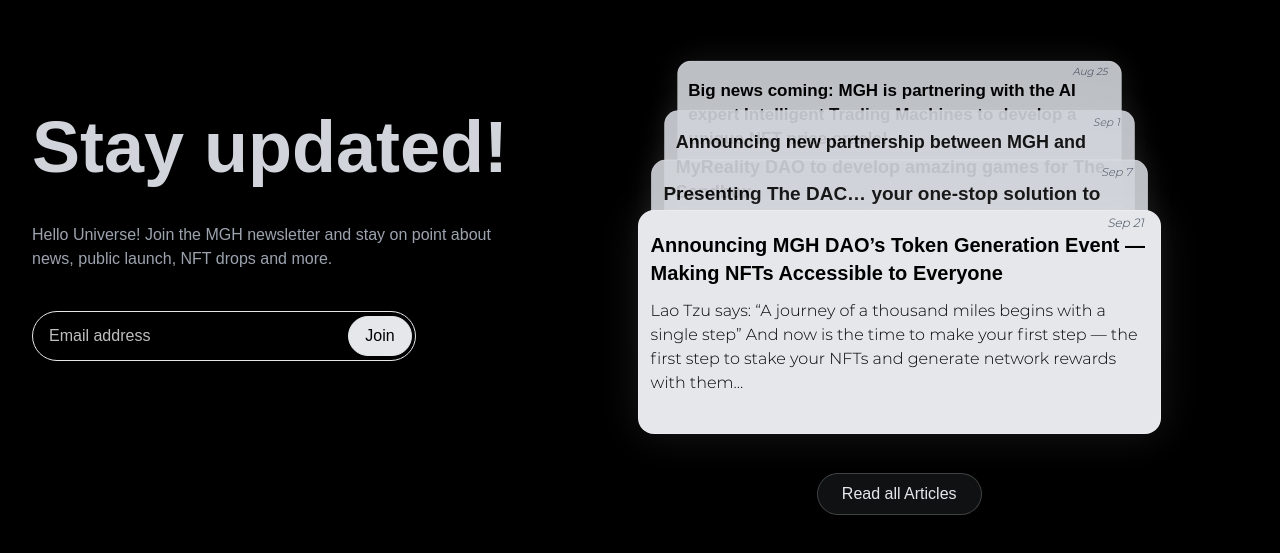
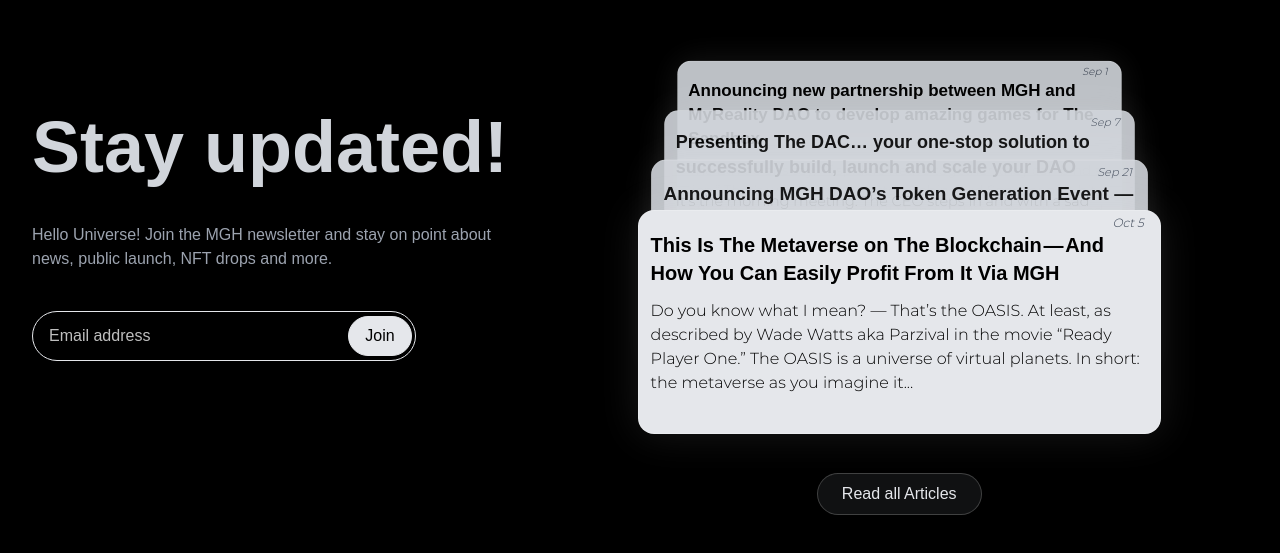
Before and after one commit to thehubdao/HUB-Website, a Next.js app: page / in a window 1280 px wide. Shown: the part 5714-6267 px from the top of the page. Built offline with nearby package versions, Linux system fonts and the light colour scheme; a web font is replaced by a local one.

Commit message:
refactoring

```diff
--- a/components/NFTCard.tsx
+++ b/components/NFTCard.tsx
@@ -5,7 +5,7 @@
     return (
 
         <a href={link} target="_blank">
-            <div className={`${classes} group shadow-colorbottom relative hover:opacity-100 hover:z-50 scale-100 flex flex-col w-full xl:w-56 rounded-2xl bg-gray-400 bg-opacity-10 transform transition duration-300 ease-in-out hover:shadow-color border border-white border-opacity-20 hover:border-opacity-70 cursor-pointer`}>
+            <div className={`${classes} hover:scale-105 xl:hover:scale-120 opacity-90 group shadow-colorbottom relative hover:opacity-100 hover:z-50 scale-100 flex flex-col w-full xl:w-56 rounded-2xl bg-gray-400 bg-opacity-10 transform transition duration-300 ease-in-out hover:shadow-color border border-white border-opacity-20 hover:border-opacity-70 cursor-pointer`}>
 
                 <div className="relative text-center h-72 w-full pb-full">
                     <Image className="rounded-2xl object-cover" src={img} layout="fill" />
--- a/components/NFTs.tsx
+++ b/components/NFTs.tsx
@@ -24,12 +24,12 @@
                 </div>
 
                 <div className="grid grid-cols-1 sm:grid-cols-2 md:grid-cols-3 xl:grid-cols-6 gap-5 w-full xl:w-2/4 transform xl:-translate-x-36 max-w-6xl">
-                    <NFTCard classes="z-50 xl:scale-115 hover:scale-105 xl:hover:scale-120 opacity-90" img={"/images/NFTs/unnamed-7.png"} title="The immersion of Light" link="https://opensea.io/assets/0x495f947276749ce646f68ac8c248420045cb7b5e/10790051772303826545514446335596251997342673603950883373218961063460382703617"/>
-                    <NFTCard classes="z-40 xl:scale-110 hover:scale-105 xl:hover:scale-120 opacity-90" img={"/images/NFTs/unnamed-6.png"} title="The Planet with a Spear thorugh its Heart" link="https://opensea.io/assets/0x495f947276749ce646f68ac8c248420045cb7b5e/10790051772303826545514446335596251997342673603950883373218961062360871075841"/>
-                    <NFTCard classes="z-30 xl:scale-105 hover:scale-105 xl:hover:scale-120 opacity-90" img={"/images/NFTs/unnamed-5.png"} title="The Triangle of Space" link="https://opensea.io/assets/0x495f947276749ce646f68ac8c248420045cb7b5e/10790051772303826545514446335596251997342673603950883373218961061261359448065"/>
-                    <NFTCard classes="z-20 xl:scale-100 hover:scale-105 xl:hover:scale-120 opacity-90" img={"/images/NFTs/unnamed-4.png"} title="Falling into a Space of Passion" link="https://opensea.io/assets/0x495f947276749ce646f68ac8c248420045cb7b5e/10790051772303826545514446335596251997342673603950883373218961060161847820289"/>
-                    <NFTCard classes="z-10 xl:scale-95 hover:scale-105 xl:hover:scale-120 opacity-90" img={"/images/NFTs/unnamed-3.png"} title="Swimming in Space" link="https://opensea.io/assets/0x495f947276749ce646f68ac8c248420045cb7b5e/10790051772303826545514446335596251997342673603950883373218961059062336192513"/>
-                    <NFTCard classes="z-0 xl:scale-90 hover:scale-105 xl:hover:scale-120 opacity-90" img={"/images/NFTs/unnamed-2.png"} title="A Whale Diving through the Space" link="https://opensea.io/assets/0x495f947276749ce646f68ac8c248420045cb7b5e/10790051772303826545514446335596251997342673603950883373218961057962824564737"/>
+                    <NFTCard classes="z-50 xl:scale-115" img={"/images/NFTs/unnamed-7.png"} title="The immersion of Light" link="https://opensea.io/assets/0x495f947276749ce646f68ac8c248420045cb7b5e/10790051772303826545514446335596251997342673603950883373218961063460382703617"/>
+                    <NFTCard classes="z-40 xl:scale-110" img={"/images/NFTs/unnamed-6.png"} title="The Planet with a Spear thorugh its Heart" link="https://opensea.io/assets/0x495f947276749ce646f68ac8c248420045cb7b5e/10790051772303826545514446335596251997342673603950883373218961062360871075841"/>
+                    <NFTCard classes="z-30 xl:scale-105" img={"/images/NFTs/unnamed-5.png"} title="The Triangle of Space" link="https://opensea.io/assets/0x495f947276749ce646f68ac8c248420045cb7b5e/10790051772303826545514446335596251997342673603950883373218961061261359448065"/>
+                    <NFTCard classes="z-20 xl:scale-100" img={"/images/NFTs/unnamed-4.png"} title="Falling into a Space of Passion" link="https://opensea.io/assets/0x495f947276749ce646f68ac8c248420045cb7b5e/10790051772303826545514446335596251997342673603950883373218961060161847820289"/>
+                    <NFTCard classes="z-10 xl:scale-95" img={"/images/NFTs/unnamed-3.png"} title="Swimming in Space" link="https://opensea.io/assets/0x495f947276749ce646f68ac8c248420045cb7b5e/10790051772303826545514446335596251997342673603950883373218961059062336192513"/>
+                    <NFTCard classes="z-0 xl:scale-90" img={"/images/NFTs/unnamed-2.png"} title="A Whale Diving through the Space" link="https://opensea.io/assets/0x495f947276749ce646f68ac8c248420045cb7b5e/10790051772303826545514446335596251997342673603950883373218961057962824564737"/>
                 </div>
 
             </div>
--- a/components/Press.tsx
+++ b/components/Press.tsx
@@ -1,4 +1,6 @@
 import BlogCard from "./BlogCard"
+
+import pressJson from "./press.json";
 
 
 const Press = () => {
@@ -20,10 +22,10 @@
                 </div>
 
                 <div className="w-full h-full xl:h-80 lg:w-3/5 grid grid-cols-1 md:grid-cols-2 xl:grid-rows-5 xl:grid-cols-1 place-content-stretch justify-items-center gap-5 p-0 py-8 sm:pl-8">
-                    <BlogCard classes="z-0 xl:scale-85 xl:opacity-90 xl:bg-gray-300" date="Aug 25" link="https://thedac.medium.com/big-news-coming-mgh-is-partnering-with-the-ai-expert-intelligent-trading-machines-to-develop-a-76c5a10dc015" title="Big news coming: MGH is partnering with the AI expert Intelligent Trading Machines to develop a unique NFT price oracle!" article="Algorithms are better people. Better than probation officers, study counselors or couple therapists, they predict which criminal will go back to jail, what grades freshmen will have or whether a marriage will fail or not..." />
-                    <BlogCard classes="z-10 xl:scale-90 xl:opacity-90 xl:bg-gray-300" date="Sep 1" link="https://thedac.medium.com/announcing-new-partnership-between-mgh-and-myreality-dao-to-develop-amazing-games-for-the-sandbox-3f1c3daa2515" title="Announcing new partnership between MGH and MyReality DAO to develop amazing games for The Sandbox" article="The Ethiopians say, “If spiders weave together, they can bind a lion.” That’s why Batman trusted Robin. Bud Spencer only hit it off with Terence Hill — and R2D2 and C-3PO constantly talked past each other..." />
-                    <BlogCard classes="z-20 xl:scale-95 xl:opacity-90 xl:bg-gray-300" date="Sep 7" link="https://thedac.medium.com/presenting-the-dac-your-one-stop-solution-to-successfully-build-launch-and-scale-your-dao-8339d56d2753" title="Presenting The DAC… your one-stop solution to successfully build, launch and scale your DAO" article="It’s the morning meeting. The CEO steps in and with a sad expression on his face he says: “I’m sorry to tell you this: But we failed — totally.” “WHAT?” The whole team shakes their heads in disbelief. “We’ve not even started!”..." />
-                    <BlogCard classes="z-30 xl:scale-100" date="Sep 21" link="https://thedac.medium.com/announcing-mgh-dao-token-sale-the-new-token-to-make-a-passive-income-from-your-nfts-38426dddbe83" title="Announcing MGH DAO’s Token Generation Event — Making NFTs Accessible to Everyone" article="Lao Tzu says: “A journey of a thousand miles begins with a single step” And now is the time to make your first step — the first step to stake your NFTs and generate network rewards with them..."/>
+                    <BlogCard classes="z-0 xl:scale-85 xl:opacity-90 xl:bg-gray-300" date={pressJson[0].date} link={pressJson[0].link} title={pressJson[0].title} article={pressJson[0].text} />
+                    <BlogCard classes="z-0 xl:scale-90 xl:opacity-90 xl:bg-gray-300" date={pressJson[1].date} link={pressJson[1].link} title={pressJson[1].title} article={pressJson[1].text} />
+                    <BlogCard classes="z-0 xl:scale-95 xl:opacity-90 xl:bg-gray-300" date={pressJson[2].date} link={pressJson[2].link} title={pressJson[2].title} article={pressJson[2].text} />
+                    <BlogCard classes="z-0 xl:scale-100" date={pressJson[3].date} link={pressJson[3].link} title={pressJson[3].title} article={pressJson[3].text} />
 
                     <div className="col-span-full z-50 max-w-xs m-auto text-center rounded-full px-6 py-2 bg-gray-400 bg-opacity-10 transform xl:translate-y-36 hover:scale-105 transition duration-300 ease-in-out hover:shadow-color border border-white border-opacity-20 hover:border-opacity-70 cursor-pointer">
                         <a href="https://thedac.medium.com" target="_blank">
--- /dev/null
+++ b/components/press.json
@@ -0,0 +1,26 @@
+[
+    {
+      "date": "Sep 1",
+      "title": "Announcing new partnership between MGH and MyReality DAO to develop amazing games for The Sandbox",
+      "text": "The Ethiopians say, “If spiders weave together, they can bind a lion.” That’s why Batman trusted Robin. Bud Spencer only hit it off with Terence Hill — and R2D2 and C-3PO constantly talked past each other...",
+      "link": "https://thedac.medium.com/announcing-new-partnership-between-mgh-and-myreality-dao-to-develop-amazing-games-for-the-sandbox-3f1c3daa2515"
+    },
+    {
+      "date": "Sep 7",
+      "title": "Presenting The DAC… your one-stop solution to successfully build, launch and scale your DAO",
+      "text": "It’s the morning meeting. The CEO steps in and with a sad expression on his face he says: “I’m sorry to tell you this: But we failed — totally.” “WHAT?” The whole team shakes their heads in disbelief. “We’ve not even started!”...",
+      "link": "https://thedac.medium.com/presenting-the-dac-your-one-stop-solution-to-successfully-build-launch-and-scale-your-dao-8339d56d2753"
+    },
+    {
+      "date": "Sep 21",
+      "title": "Announcing MGH DAO’s Token Generation Event — Making NFTs Accessible to Everyone",
+      "text": "Lao Tzu says: “A journey of a thousand miles begins with a single step” And now is the time to make your first step — the first step to stake your NFTs and generate network rewards with them...",
+      "link": "https://thedac.medium.com/announcing-mgh-dao-token-sale-the-new-token-to-make-a-passive-income-from-your-nfts-38426dddbe83"
+    },
+    {
+      "date": "Oct 5",
+      "title": "This Is The Metaverse on The Blockchain — And How You Can Easily Profit From It Via MGH",
+      "text": "Do you know what I mean? — That’s the OASIS. At least, as described by Wade Watts aka Parzival in the movie “Ready Player One.” The OASIS is a universe of virtual planets. In short: the metaverse as you imagine it...",
+      "link": "https://thedac.medium.com/this-is-the-metaverse-on-the-blockchain-and-how-you-can-easily-profit-from-it-via-mgh-written-by-b4b8dcf3401d"
+    }
+  ]
```
